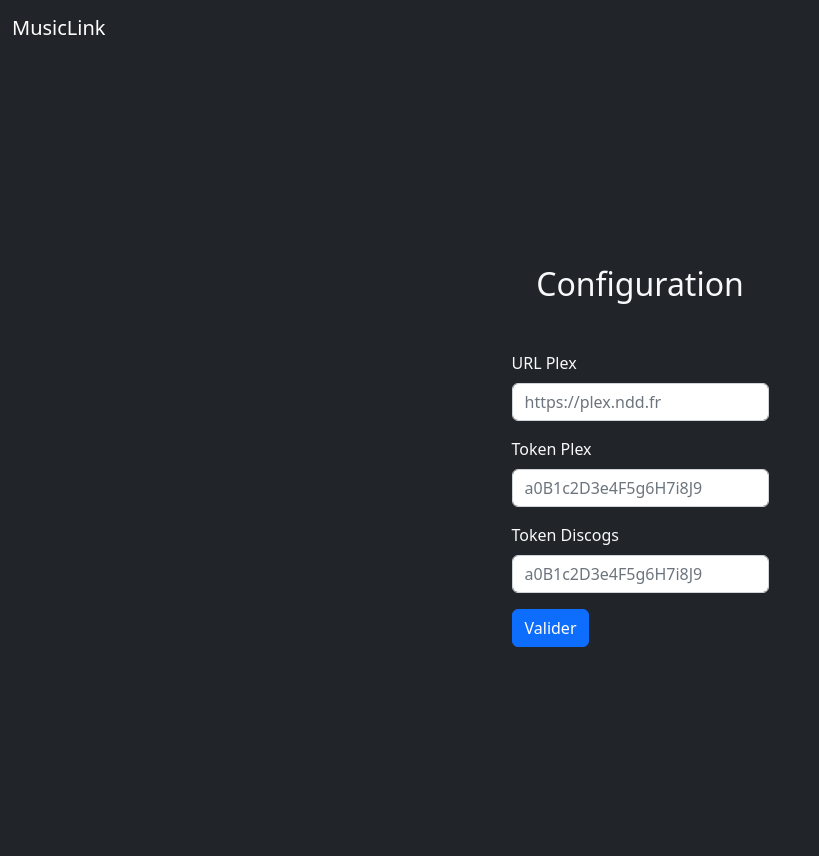
After one commit to paloindici/MusicLink, a Flask app: template templates/demarrage.html in a window 1280 px wide. The commit adds this page. Shown: the whole page, without its empty margins (0-819 px from the left). Run offline with Flask 2, Linux system fonts and the light colour scheme; the template is opened without the code that fills it, so the values that code supplies are empty.

Commit message:
ADD - Page for first configuration while it is invalid

```diff
--- a/api_discogs.py
+++ b/api_discogs.py
@@ -1,5 +1,4 @@
 import json
-import os
 
 import requests
 from ratelimit import limits, sleep_and_retry
@@ -10,20 +9,19 @@ ONE_MINUTE = 60
 MAX_CALLS_PER_MINUTE = 60
 base_url = 'https://api.discogs.com/'
 
-DISCOGS_TOKEN = os.getenv('DISCOGS_TOKEN')
-
 
 @sleep_and_retry
 @limits(calls=MAX_CALLS_PER_MINUTE, period=ONE_MINUTE)
-def getApi(url):
+def getApi(url, discogs_token):
     """
     Global Discogs API call function with request module
     :param url : URL to get the information you are looking for
+    :param discogs_token: Token Discogs
     :return : The API response
     """
     headers = {
         'User-Agent': 'MusicLink/1.0 +https://github.com/jordanboucher42/MusicLink',
-        'Authorization': 'Discogs token=' + DISCOGS_TOKEN
+        'Authorization': 'Discogs token=' + discogs_token
     }
 
     response = requests.get(url, headers=headers, timeout=10)
@@ -36,7 +34,7 @@ def getApi(url):
         return None
 
 
-def search(name, format, type='release', per_page=100, page=1):
+def search(name, format, discogs_token, type='release', per_page=100, page=1):
     """
     Search in the discogs database
     :param name : Album title
@@ -44,6 +42,7 @@ def search(name, format, type='release', per_page=100, page=1):
     :param type : Type of research
     :param per_page : Number of desired results per page
     :param page : Page number to display
+    :param discogs_token : Token Discogs
     :return : Discogs API search answer
     """
     final_name = name.replace(" ", "%20")
@@ -51,13 +50,14 @@ def search(name, format, type='release', per_page=100, page=1):
                   f'&type={type}'
                   f'&format={format}'
                   f'&per_page={per_page}'
-                  f'&page={page}')
+                  f'&page={page}', discogs_token)
 
 
-def release(id):
+def release(id, discogs_token):
     """
     Retrieve album information from Discogs
     :param id : Release ID
+    :param discogs_token : Token Discogs
     :return : Release details
     """
-    return getApi(f'{base_url}releases/{id}')
+    return getApi(f'{base_url}releases/{id}', discogs_token)
--- a/app.py
+++ b/app.py
@@ -3,6 +3,7 @@ from flask import Flask, render_template, request, session, redirect, url_for
 from plexapi.server import PlexServer
 from plexapi.myplex import MyPlexAccount
 
+import api_discogs
 import tools
 from db import init_db, functions_db
 from downloader import thread_downloader
@@ -12,12 +13,29 @@ app = Flask(__name__)
 app.config.from_pyfile('config.py')
 app.secret_key = b'_5#y2L"F4Q8z\n\xec]/'
 
+# Config generale de musiclink
+location_config = tools.gestion_fichier_config()
+
+plex_error = False
+discogs_error = False
+
 # Config des API - services externes
-PLEX_TOKEN = os.getenv('PLEX_TOKEN')
-BASE_URL_PLEX = os.getenv('BASE_URL_PLEX')
+PLEX_TOKEN = tools.read_config(location_config, 'plex_token')
+BASE_URL_PLEX = tools.read_config(location_config, 'plex_url')
+DISCOGS_TOKEN = tools.read_config(location_config, 'discogs_token')
+
 LIBRARY_NAME = os.getenv('LIBRARY_NAME')
 DEBUG = os.getenv('DEBUG', '0')
-plex = PlexServer(BASE_URL_PLEX, PLEX_TOKEN)
+try:
+    plex = PlexServer(BASE_URL_PLEX, PLEX_TOKEN)
+except:
+    plex_error = True
+
+try:
+    api_discogs.search('nirvanna', 'CD', DISCOGS_TOKEN)
+except:
+    discogs_error = True
+
 
 # Création de la DB au démarrage si inexistante
 location_db = init_db.gestion_fichier_database()
@@ -27,12 +45,14 @@ if location_db is None:
     exit()
 
 # Création d'une tache parallèle pour la gestion des téléchargements
-thread_downloader = thread_downloader.Thread_main_downloader(1, "Main-dl", location_db)
+thread_downloader = thread_downloader.Thread_main_downloader(1, "Main-dl", location_db, DISCOGS_TOKEN)
 
 
 # Page d'accueil de MusicLink
 @app.route('/')
 def index():
+    if not tools.verify_config(location_config) or plex_error or discogs_error:
+        return render_template('demarrage.html', datas=tools.read_config_content(location_config))
     if 'token' in session:
         user = MyPlexAccount(token=session['token']).username
         is_admin = tools.is_admin(plex, user)
@@ -46,6 +66,8 @@ def index():
 
 @app.route('/signin', methods=['GET', 'POST'])
 def signin():
+    if not tools.verify_config(location_config) or plex_error or discogs_error:
+        return render_template('demarrage.html', datas=tools.read_config_content(location_config))
     error = None
     if request.method == 'POST':
         userEmail = request.form['email']
@@ -73,19 +95,24 @@ def signin():
 
 @app.route('/signout')
 def signout():
+    if not tools.verify_config(location_config) or plex_error or discogs_error:
+        return render_template('demarrage.html', datas=tools.read_config_content(location_config))
     session.clear()
     return redirect(url_for('signin'))
 
 
 @app.route('/settings', methods=['GET'])
 def settings():
+    if not tools.verify_config(location_config) or plex_error or discogs_error:
+        return render_template('demarrage.html', datas=tools.read_config_content(location_config))
     if 'token' in session:
         user = MyPlexAccount(token=session['token']).username
         is_admin = tools.is_admin(plex, user)
 
         datas = {
             'plex_url': BASE_URL_PLEX,
-            'plex_token': PLEX_TOKEN
+            'plex_token': PLEX_TOKEN,
+            'discord_token': DISCOGS_TOKEN
         }
 
         return render_template('configuration.html', datas=datas, username=user, isadmin=is_admin)
@@ -95,11 +122,13 @@ def settings():
 
 @app.route('/result/search', methods=['GET'])
 def search_result():
+    if not tools.verify_config(location_config) or plex_error or discogs_error:
+        return render_template('demarrage.html', datas=tools.read_config_content(location_config))
     if 'token' in session:
         user = MyPlexAccount(token=session['token']).username
         is_admin = tools.is_admin(plex, user)
         result = request.args
-        final_list = tools.search_result(result, location_db)
+        final_list = tools.search_result(result, location_db, DISCOGS_TOKEN)
         number = len(final_list)
         library_name = list(LIBRARY_NAME.split(","))
 
@@ -113,6 +142,8 @@ def search_result():
 # Page de confirmation de l'ajout d'un album
 @app.route('/result/confirmed', methods=['POST'])
 def confirm_add():
+    if not tools.verify_config(location_config) or plex_error or discogs_error:
+        return render_template('demarrage.html', datas=tools.read_config_content(location_config))
     if 'token' in session:
         user = MyPlexAccount(token=session['token']).username
         is_admin = tools.is_admin(plex, user)
@@ -129,5 +160,38 @@ def confirm_add():
         return redirect(url_for('signin'))
 
 
+# Écrit la configuration du premier démarrage
+@app.route('/writeconfig', methods=['POST'])
+def writeconfig():
+    global plex, plex_error, discogs_error, PLEX_TOKEN, BASE_URL_PLEX, DISCOGS_TOKEN
+    result = request.form.to_dict()
+    print(result)
+    tools.write_config(location_config, result)
+
+    PLEX_TOKEN = result['plex_token']
+    BASE_URL_PLEX = result['plex_url']
+    DISCOGS_TOKEN = result['discogs_token']
+
+    test_discogs = api_discogs.search('nirvanna', 'CD', DISCOGS_TOKEN)
+    if test_discogs is not None:
+        discogs_error = False
+    else:
+        discogs_error = True
+
+    try:
+        plex = PlexServer(BASE_URL_PLEX, PLEX_TOKEN)
+        plex_error = False
+    except:
+        plex_error = True
+
+    if not plex_error and not discogs_error:
+        return redirect(url_for('signin'))
+    else:
+        return render_template('demarrage.html',
+                               datas=tools.read_config_content(location_config),
+                               plex_error=plex_error,
+                               discogs_error=discogs_error)
+
+
 if __name__ == "__main__":
     app.run(host='0.0.0.0')
--- a/downloader/thread_downloader.py
+++ b/downloader/thread_downloader.py
@@ -8,17 +8,18 @@ exitFlag = 0
 
 
 class Thread_main_downloader(threading.Thread):
-    def __init__(self, threadID, name, chemin_db):
+    def __init__(self, threadID, name, chemin_db, discogs_token):
         threading.Thread.__init__(self)
         self.threadID = threadID
         self.name = name
         self.chemin_db = chemin_db
+        self.discogs_token = discogs_token
 
     def run(self):
         non_traite = functions_db.read_db_non_traite(functions_db.get_db_connection(self.chemin_db))
         print("Item non traités:")
         for item in non_traite:
-            release = api_discogs.release(item['releaseId'])
+            release = api_discogs.release(item['releaseId'], self.discogs_token)
             print(release)
             release['artists_sort'] = release['artists_sort'].replace("/", "&")
             folder = f"{release['artists_sort']} - {release['title']}"
--- /dev/null
+++ b/templates/demarrage.html
@@ -0,0 +1,43 @@
+{% extends 'base.html' %}
+
+{% block navbar %}
+<nav class="navbar navbar-expand-lg navbar-dark bg-dark">
+    <div class="container-fluid">
+        <a class="navbar-brand" href="/">MusicLink</a>
+    </div>
+</nav>
+{% endblock %}
+
+{% block content %}
+<div class="bg-dark text-light" style="height: 100vh">
+    <div class="d-flex flex-column justify-content-center align-items-center" style="height: 100vh">
+        <h2 class="d-flex text-light mb-5">
+            Configuration
+        </h2>
+        {% if plex_error %}
+        <p>La connection a Plex est impossible. Vérifiez l'URL et le token.</p>
+        {% endif %}
+        {% if discogs_error %}
+        <p>La connection a Discogs est impossible. Vérifiez le token.</p>
+        {% endif %}
+        <form method="post" action="{{url_for('.writeconfig')}}">
+            <div class="mb-3">
+                <label for="plex_url" class="form-label">URL Plex</label>
+                <input type="text" class="form-control" id="plex_url" name="plex_url"
+                       placeholder="https://plex.ndd.fr" value="{{datas['plex_url']}}" required>
+            </div>
+            <div class="mb-3">
+                <label for="plex_token" class="form-label">Token Plex</label>
+                <input type="text" class="form-control" id="plex_token" name="plex_token"
+                       placeholder="a0B1c2D3e4F5g6H7i8J9" value="{{datas['plex_token']}}" required>
+            </div>
+            <div class="mb-3">
+                <label for="discogs_token" class="form-label">Token Discogs</label>
+                <input type="text" class="form-control" id="discogs_token" name="discogs_token"
+                       placeholder="a0B1c2D3e4F5g6H7i8J9" value="{{datas['discogs_token']}}" required>
+            </div>
+            <button type="submit" class="btn btn-primary">Valider</button>
+        </form>
+    </div>
+</div>
+{% endblock %}
```
Also changed, not shown: templates/configuration.html (+5 -3 lines), tools.py (+100 -2 lines), 1 other file.
